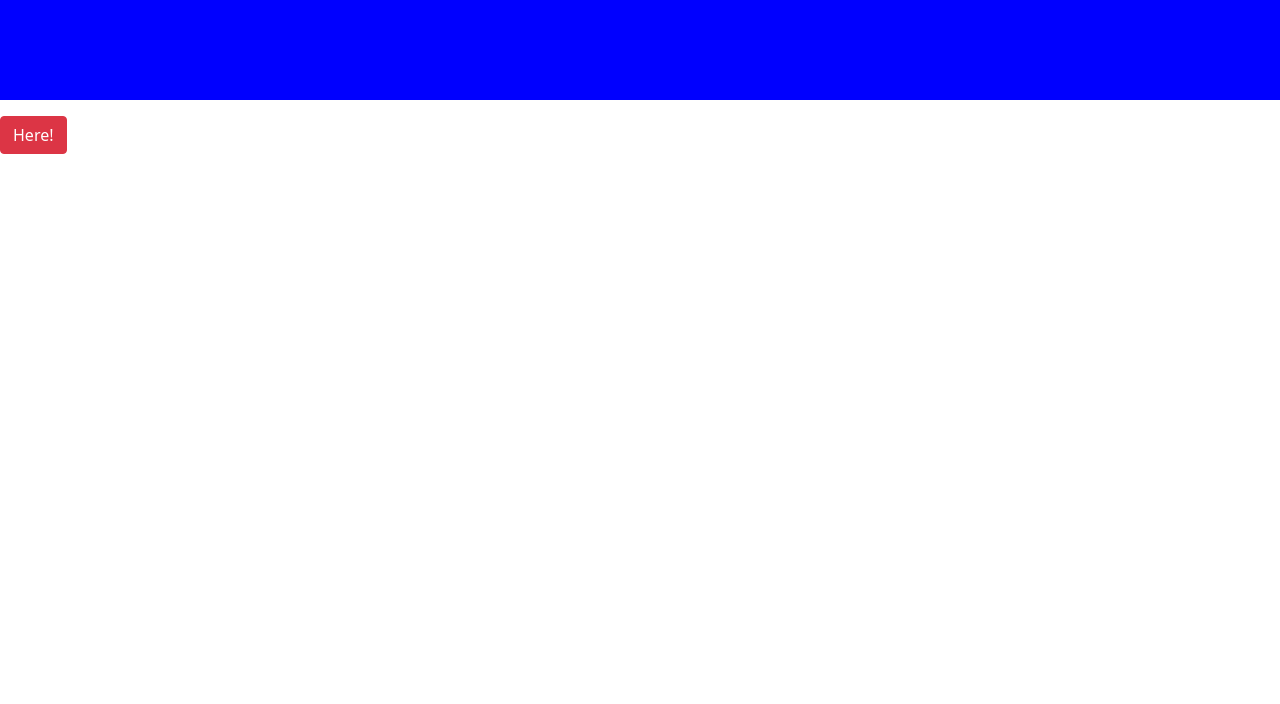
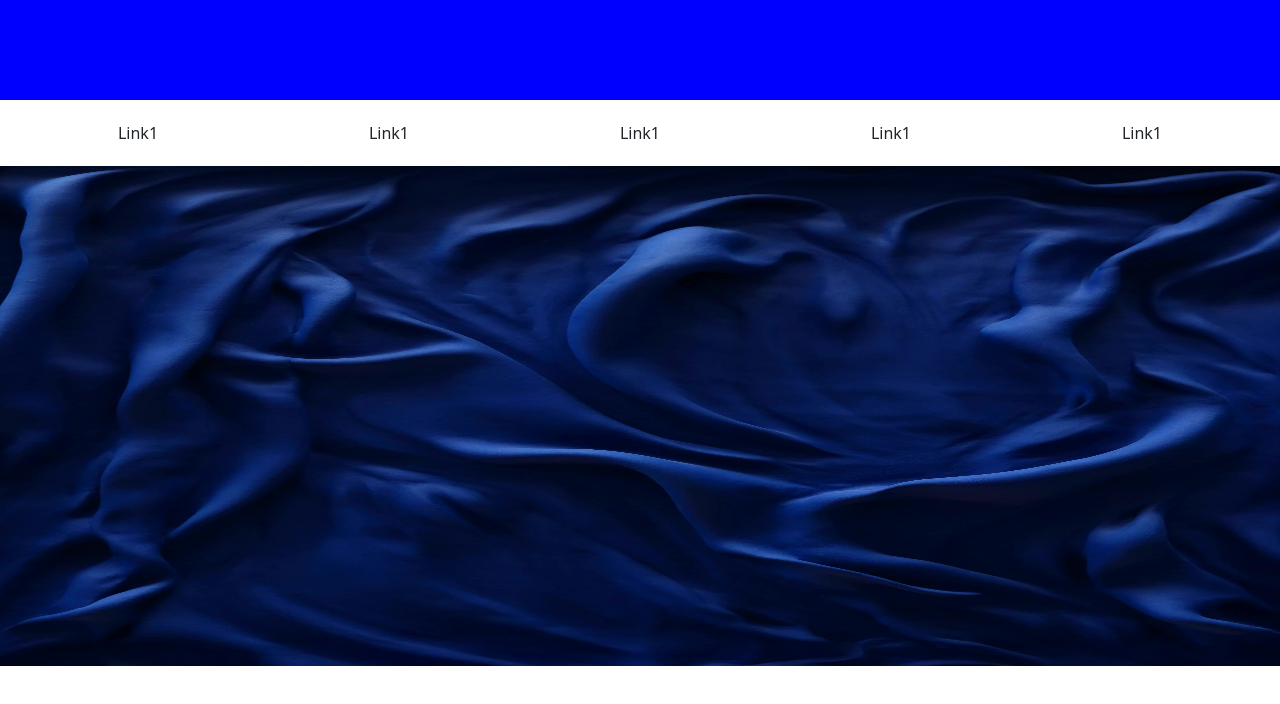
Before and after one commit to rahul-jamwal/IIITLWebDSem1Proj, a plain HTML site: page index.html in a window 1280 px wide. Drawn offline with nearby package versions, Linux system fonts and the light colour scheme.

Commit message:
Navbar layout

```diff
--- a/index.css
+++ b/index.css
@@ -2,3 +2,14 @@
     height: 100px;
     background-color: blue;
 }
+.navbar{
+    align-items: center;
+}
+.navbar-table{
+    width: 100%;
+    margin: auto;
+}
+.navbar-link {
+    padding:1%;
+    text-align: center;
+}
--- a/index.html
+++ b/index.html
@@ -14,13 +14,24 @@
     </header>
     <div class = "navbar">
         <!-- This will be a well designed navbar -->
+        <table class="navbar-table">
+            <tr>
+                <td></td>
+                <td class = "navbar-link">Link1</td>
+                <td class = "navbar-link">Link1</td>
+                <td class = "navbar-link">Link1</td>
+                <td class = "navbar-link">Link1</td>
+                <td class = "navbar-link">Link1</td>
+                <td></td>
+            </tr>
+        </table>
     </div>
     <div class="hero">
         <!-- This will have the cascading carousel -->
+        <img src = "./cecil-yang-EACNwJ9gDd4-unsplash.jpg" class = "banner-img" width = "100%" height = "500px">
     </div>
     <div class="main">
         <!-- This will have the main content of the home page -->
-        <button class="btn btn-danger" id = "danger">Here!</button>
     </div>
     <footer>
         <!-- This will have the footer with more links and contact info -->
```
Also changed, not shown: cecil-yang-EACNwJ9gDd4-unsplash.jpg (added).
